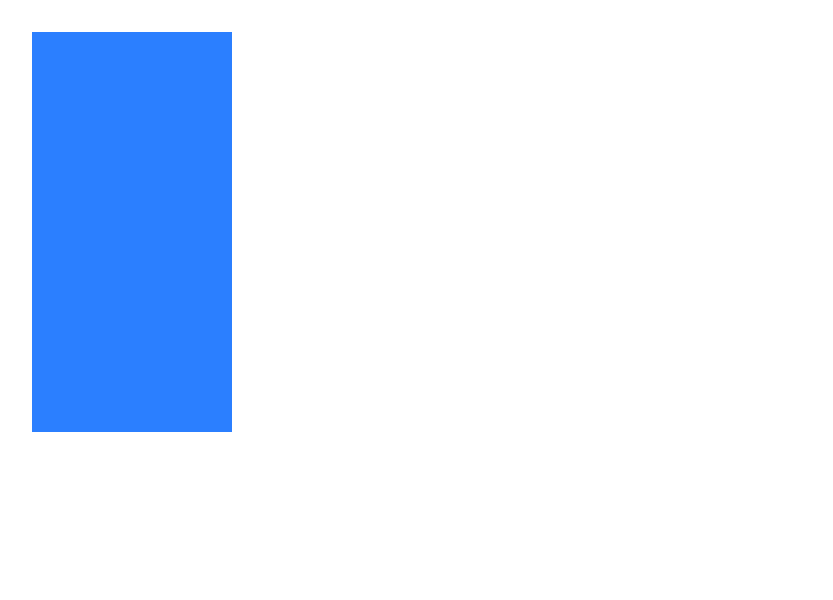
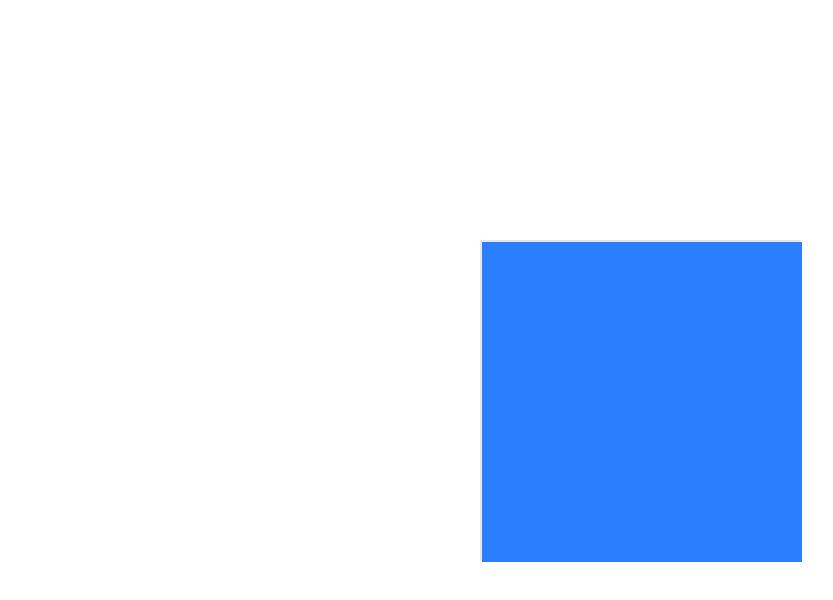
Before and after one commit to strawstack/RichardHayes2026, a React (Vite) app: page /card in a window 1280 px wide. Shown: the top 600 px of the page, without its empty margins (0-833 px from the left). Built offline with nearby package versions, Linux system fonts and the light colour scheme.

Commit message:
Square card with rotation issue when y > 0

```diff
--- a/src/routes/Card.tsx
+++ b/src/routes/Card.tsx
@@ -1,4 +1,32 @@
+import { useEffect, useRef } from "react";
+
+type Point = {
+  x: number;
+  y: number;
+};
+
 export function Card() {
+  const angle = 30;
+  const displayRef = useRef<HTMLDivElement>(null);
+  const cardRef = useRef<HTMLDivElement>(null);
+
+  function round(n: number) {
+    return Math.round(n * 100) / 100;
+  }
+
+  function roundPoint(p: Point) {
+    return {
+      x: Math.round(p.x * 100) / 100,
+      y: Math.round(p.y * 100) / 100,
+    };
+  }
+
+  function display(msg: string[]) {
+    if (displayRef.current) {
+      displayRef.current.innerHTML = msg.join("<br>");
+    }
+  }
+
   function handleMouseMove(e: any) {
     const { left, top, width, height } =
       e.currentTarget.getBoundingClientRect();
@@ -7,19 +35,48 @@ export function Card() {
       y: e.clientY - top - height / 2,
     };
     const mouseNormal = {
-      x: mouse.x / width,
-      y: mouse.y / height,
+      x: (mouse.x / width) * 2,
+      y: (mouse.y / height) * 2,
     };
-    console.log(mouse);
-    console.log(mouseNormal);
+    const point = roundPoint(mouseNormal);
+    const rotX = point.y * angle;
+    const rotY = point.x * angle;
+
+    display([
+      `rotX: ${round(rotX)} / rotY: ${round(rotY)}`,
+      `${point.x} / ${point.y}`,
+    ]);
+
+    if (cardRef.current) {
+      cardRef.current.style = `
+        transition: transform 0.3s cubic-bezier(0.175, 0.885, 0.32, 1.275);
+        transform: rotateX(${rotX}deg) rotateY(${rotY}deg);
+      `;
+    }
+  }
+
+  function handleMouseLeave() {
+    if (cardRef.current) {
+      cardRef.current.style = `
+        transition: transform 1s cubic-bezier(0.175, 0.885, 0.32, 1.275) 0.25s;
+        transform: rotateX(0deg) rotateY(0deg);
+      `;
+    }
   }
 
   return (
-    <div className="h-full p-8">
+    <div className="h-full p-8 flex justify-center items-center">
       <div
-        className="bg-blue-500 w-50 h-100 cursor-pointer"
+        className="border-2 size-80"
         onMouseMove={handleMouseMove}
-      ></div>
+        onMouseLeave={handleMouseLeave}
+      >
+        <div
+          className="bg-blue-500 size-80 cursor-pointer wrap-break-word"
+          ref={cardRef}
+        ></div>
+      </div>
+      <div className="absolute bottom-4 left-4" ref={displayRef}></div>
     </div>
   );
 }
```
